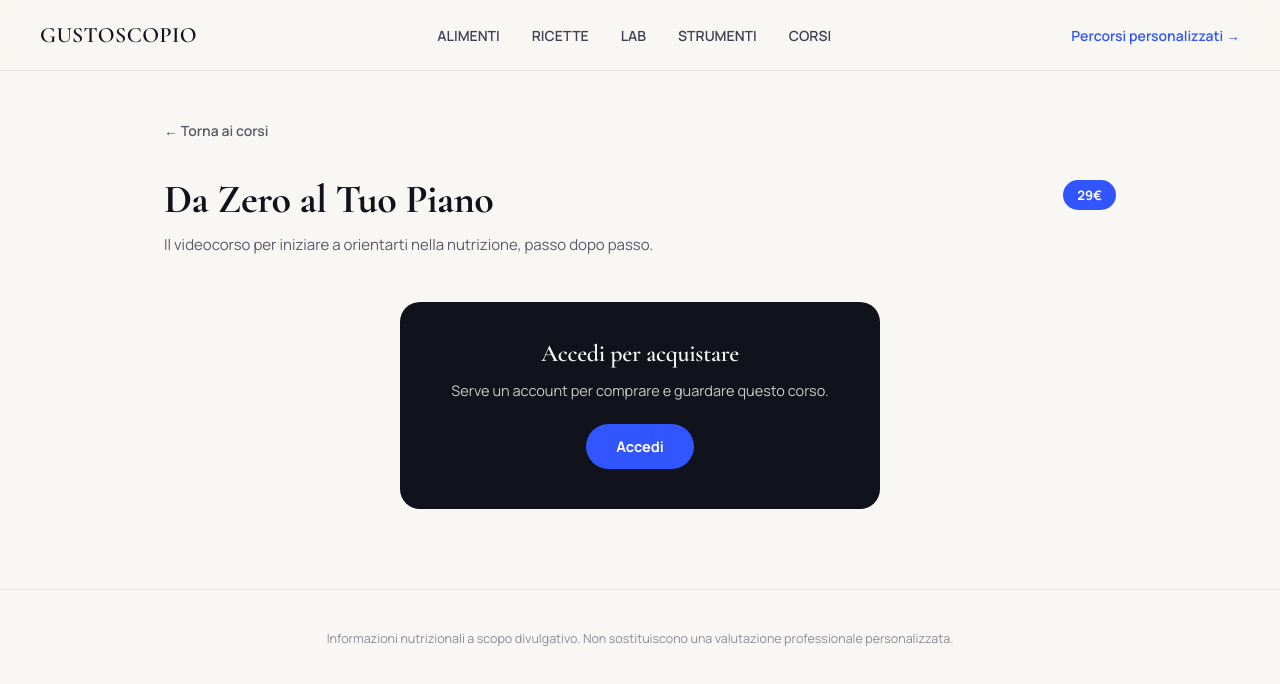
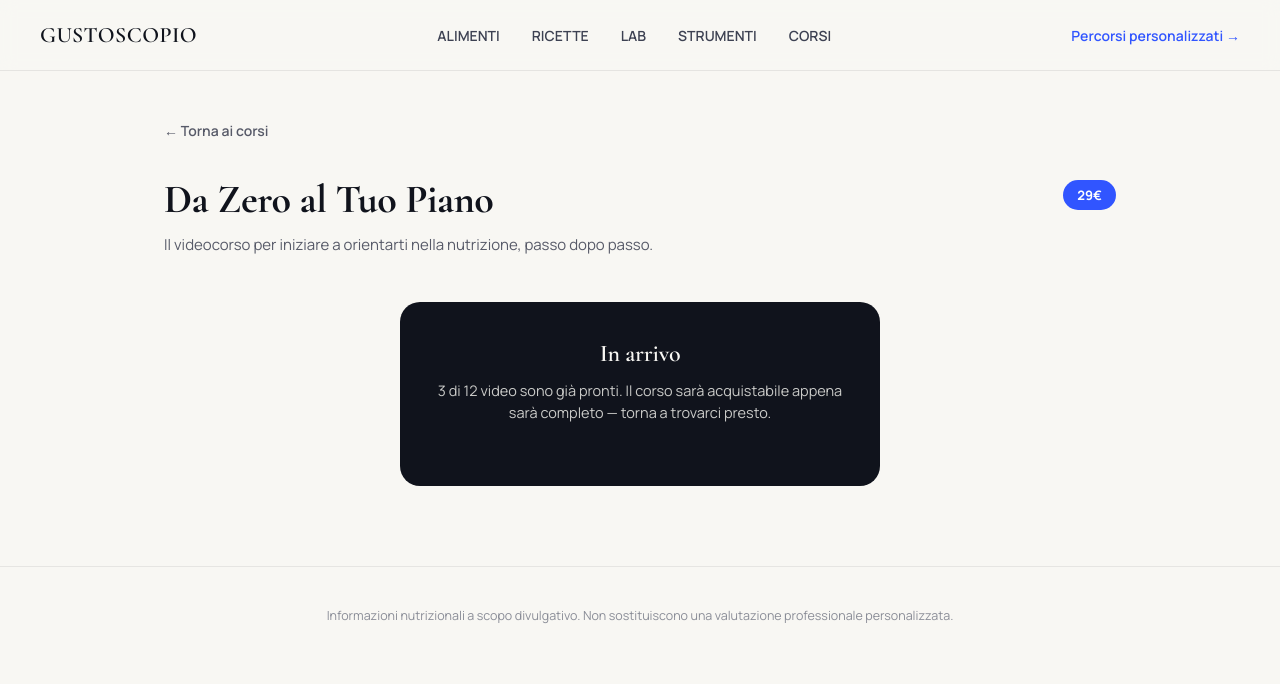
Before and after one commit to davidepalu94/gustoscopio, a React (Vite) app: page /corsi/da-zero-al-tuo-piano in a window 1280 px wide. Shown: the top 684 px of the page. Built offline with nearby package versions, Linux system fonts and the light colour scheme.

Commit message:
Add files via upload

```diff
--- a/src/corsi.js
+++ b/src/corsi.js
@@ -18,6 +18,7 @@ export const CORSI = [
     coverEmoji: '🎯',
     subtitle: 'Il videocorso per iniziare a orientarti nella nutrizione, passo dopo passo.',
     totalPlannedVideos: 12,
+    salesOpen: false, // metti a true quando il corso è completo e pronto per la vendita
     modules: [
       {
         id: 'modulo-1',
--- a/src/pages/Corsi.jsx
+++ b/src/pages/Corsi.jsx
@@ -34,7 +34,9 @@ export default function Corsi() {
                   {countAvailableVideos(corso)} di {corso.totalPlannedVideos} video disponibili
                 </p>
               )}
-              <span className="corso-price-badge">{corso.priceLabel}</span>
+              <span className="corso-price-badge" style={!corso.salesOpen ? { background: '#575a68' } : undefined}>
+                {corso.salesOpen ? corso.priceLabel : 'Prossimamente'}
+              </span>
             </Link>
           ))}
         </div>
--- a/src/pages/CorsoPage.jsx
+++ b/src/pages/CorsoPage.jsx
@@ -118,7 +118,15 @@ export default function CorsoPage() {
           <span className="corso-price-badge">{corso.priceLabel}</span>
         </header>
 
-        {authLoading || checkingPurchase ? (
+        {!corso.salesOpen ? (
+          <div className="premium-gate">
+            <h2>In arrivo</h2>
+            <p>
+              {countAvailableVideos(corso)} di {corso.totalPlannedVideos} video sono già pronti.
+              Il corso sarà acquistabile appena sarà completo — torna a trovarci presto.
+            </p>
+          </div>
+        ) : authLoading || checkingPurchase ? (
           <p className="corsi-empty">Verifica accesso...</p>
         ) : !user ? (
           <div className="premium-gate">
```
Also changed, not shown: 1 other file (tests, documents, lock files or other folders).
